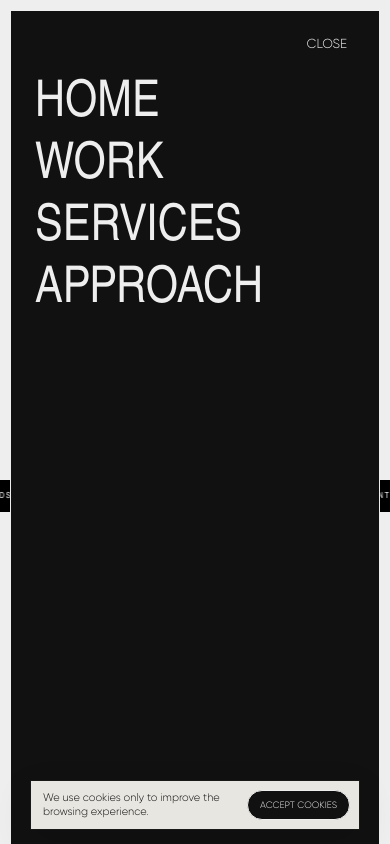
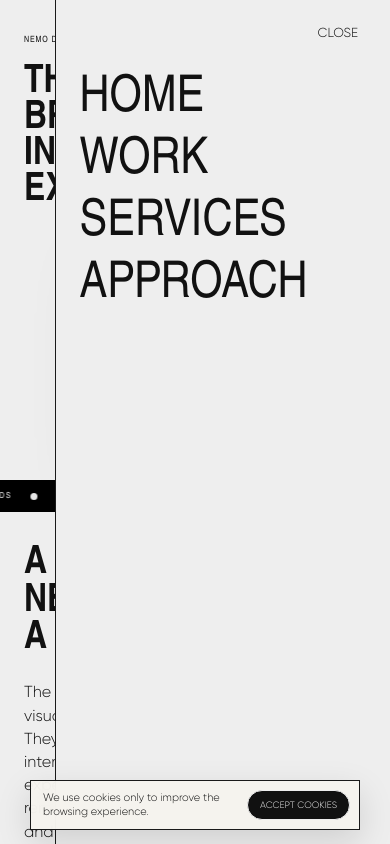
Before and after one commit to nemodesignn/Nemo_design_website, a website: page public/index.html in a window 390 px wide. Both pictures are taken after a click on the button "Open menu". Shown: the top 844 px of the page. Drawn offline with Linux system fonts and the light colour scheme; a web font is replaced by a local one.

Commit message:
Fix mobile header drawer layout

```diff
--- a/public/index.html
+++ b/public/index.html
@@ -10,7 +10,7 @@
       content="React and Node recreation of a premium creative studio website with placeholder imagery."
     />
     <title>NEMO DESIGN STUDIOS</title>
-    <link rel="stylesheet" href="/Nemo_design_website/styles.css?v=20260603-mobile-security-menu" />
+    <link rel="stylesheet" href="/Nemo_design_website/styles.css?v=20260603-mobile-drawer-talk" />
   </head>
   <body>
     <div id="root">
@@ -46,6 +46,6 @@
     </div>
 
     <script src="/Nemo_design_website/vendor/react-fallback.js"></script>
-    <script defer src="/Nemo_design_website/app.js?v=20260603-mobile-security-menu"></script>
+    <script defer src="/Nemo_design_website/app.js?v=20260603-mobile-drawer-talk"></script>
   </body>
 </html>
--- a/public/styles.css
+++ b/public/styles.css
@@ -2356,6 +2356,24 @@ body.is-dark-mode .client-logo-card img {
   animation: overlayIn 500ms cubic-bezier(.16, 1, .3, 1) both;
 }
 
+.menu-overlay {
+  inset: 0 0 0 auto;
+  width: min(420px, calc(100vw - 20px));
+  min-height: 100vh;
+  border: 0;
+  border-left: 1px solid var(--line);
+  background: var(--page);
+  color: var(--ink);
+  transform: translateX(100%);
+  transition: transform 420ms cubic-bezier(.16, 1, .3, 1);
+}
+
+.menu-overlay.is-open {
+  display: block;
+  animation: none;
+  transform: translateX(0);
+}
+
 .overlay-close {
   position: absolute;
   top: 24px;
@@ -4068,6 +4086,10 @@ body.is-dark-mode .client-logo-card img {
     align-items: center;
   }
 
+  .app-frame::before {
+    display: none !important;
+  }
+
   .work-page,
   .services-page,
   .approach-page {
@@ -4102,6 +4124,17 @@ body.is-dark-mode .client-logo-card img {
   .overlay {
     inset: 10px;
     padding: 70px 24px 36px;
+  }
+
+  .menu-overlay {
+    inset: 0 0 0 auto !important;
+    width: min(340px, 86vw);
+    min-height: 100dvh;
+    padding: 76px 24px 34px;
+    border: 0;
+    border-left: 1px solid var(--line);
+    background: var(--page);
+    color: var(--ink);
   }
 
   .menu-grid {
@@ -4216,17 +4249,29 @@ body.is-dark-mode .client-logo-card img {
   }
 
   .header-actions .pill-button {
-    display: none !important;
+    display: inline-flex !important;
+    min-height: 28px;
+    padding: 0 8px;
+    font-size: 0.48rem !important;
+    letter-spacing: 0.035rem !important;
   }
 
   .header-actions {
-    gap: 9px;
+    gap: 7px;
   }
 
   .menu-button,
   .theme-toggle {
-    font-size: 0.54rem !important;
+    font-size: 0.48rem !important;
     letter-spacing: 0.045rem !important;
+  }
+
+  .menu-button {
+    width: 28px;
+  }
+
+  .menu-button span {
+    width: 16px;
   }
 
   .hero,
```
Also changed, not shown: public/404.html (+2 -2 lines).
